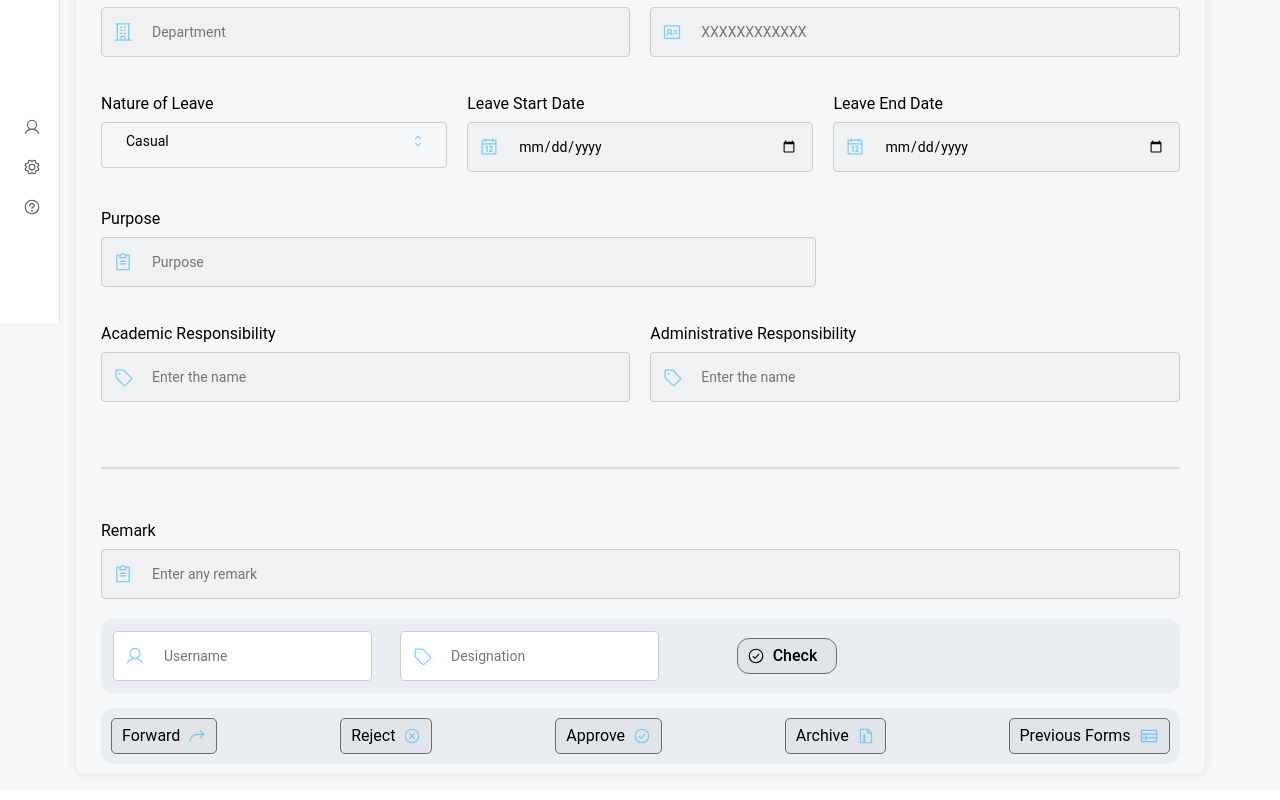
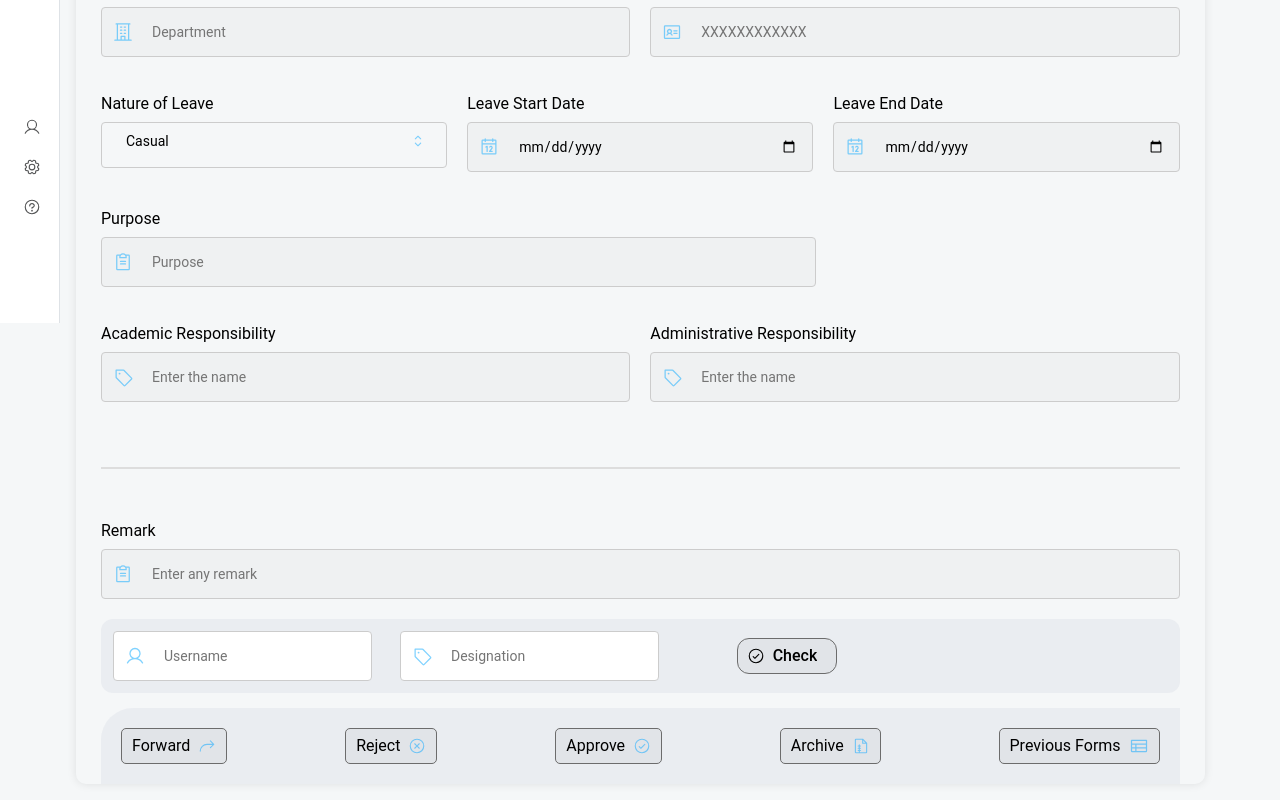
Before and after one commit to vishalverma9572/Fusion-client, a React (Vite) app: page /hr/FormView/leaveform in a window 1280 px wide. Shown: the part 477-1277 px from the top of the page. Built offline with nearby package versions, Linux system fonts and the light colour scheme; no server answers; sample sign-in values are in the browser's storage.

Commit message:
Styles of LeaveFromView's footer  Updated

```diff
--- a/src/Modules/HR/pages/LeavePageComp/LeaveFormView.css
+++ b/src/Modules/HR/pages/LeavePageComp/LeaveFormView.css
@@ -189,10 +189,11 @@
 .leave_button-row {
     display: flex;
     justify-content: space-between;
-    border-radius: 12px;
-    padding: 10px 10px;
+    /* border-radius: 12px; */
+    border-radius: 32px 0px 0px 0px;
+    padding: 20px 20px;
     background-color: #9fa7bb20;
-    margin-bottom: 10px;
+    margin-bottom: 0px;
 }
 
 .leave_buttonapprove {
```
